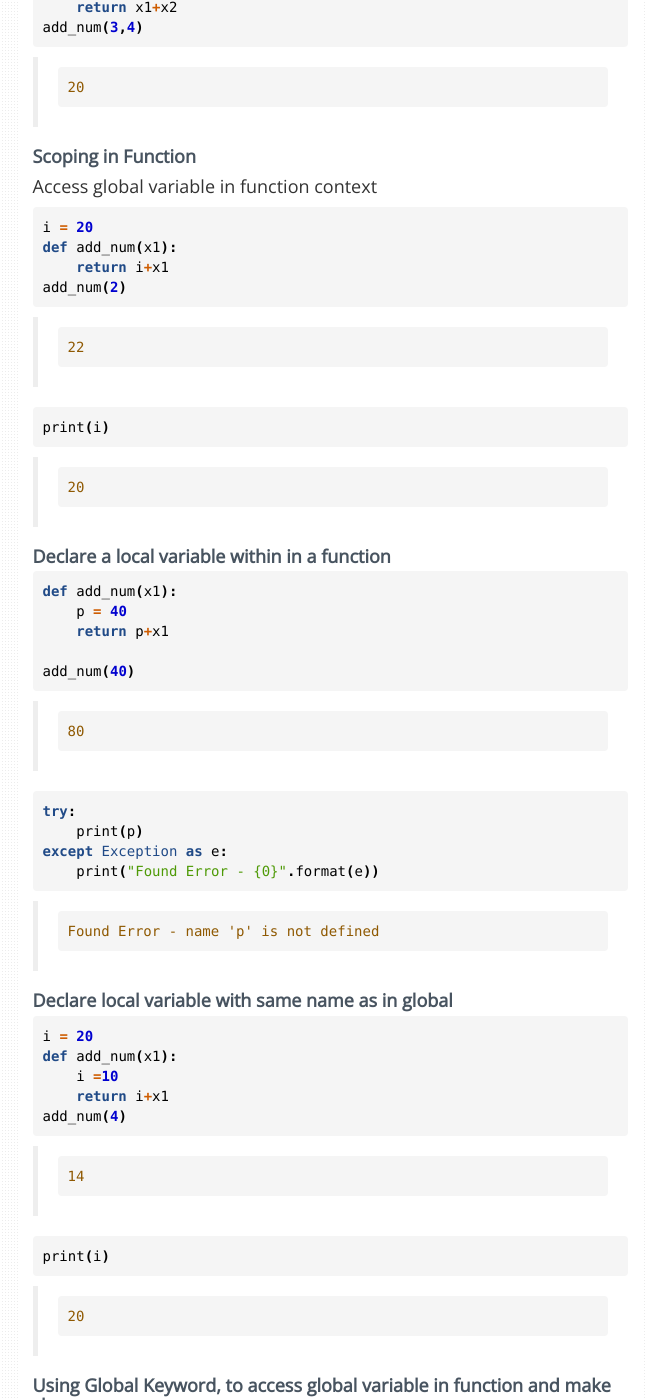
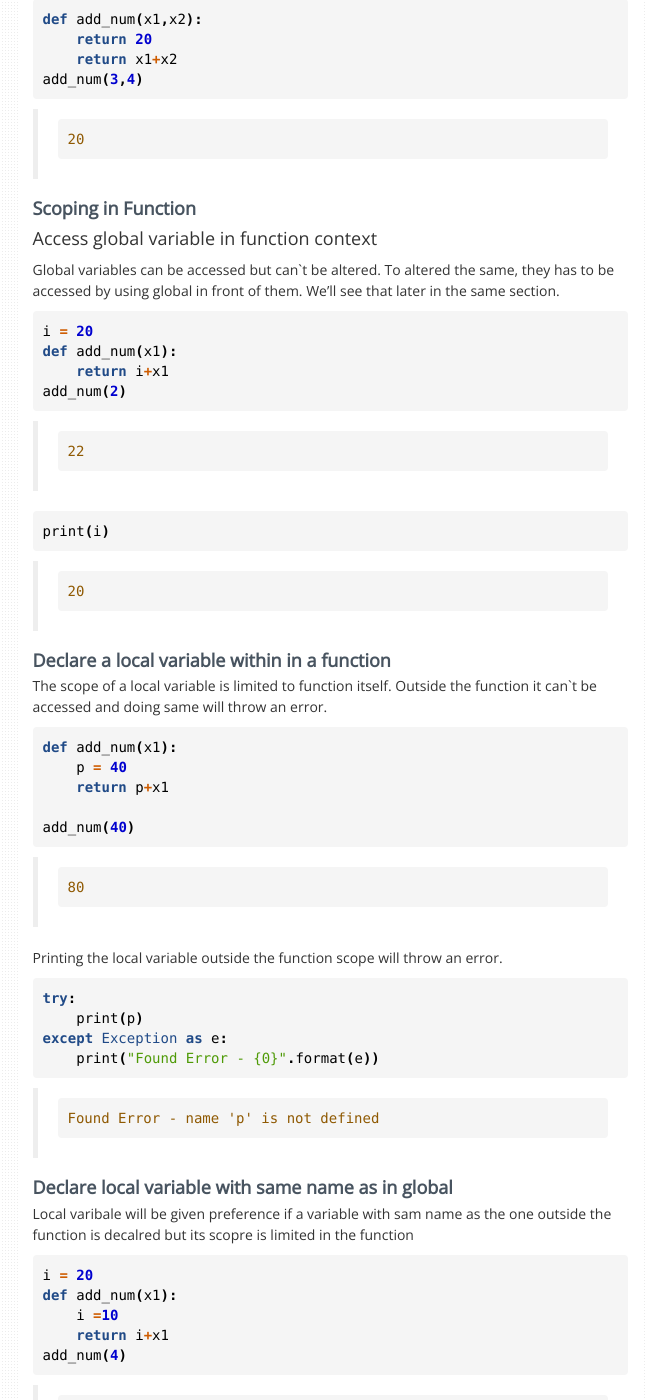
Before and after one commit to aakashkh/data-patterns, a Jekyll site: the page built from _posts/python/2019-06-29-Args-Kwargs-Return.md, in a window 1280 px wide and 1400 px high, scrolled down 463 px. Shown: the whole window, without its empty margins (310-955 px from the left). Built offline with Jekyll 4.4.1, drawn with Linux system fonts in a browser that asks for light colours; nearby versions of some CDN libraries; comment, search, counter and statistics services are not loaded; some of the changed text lies outside the part shown.

Commit message:
added description

````diff
--- a/_posts/python/2019-06-29-Args-Kwargs-Return.md
+++ b/_posts/python/2019-06-29-Args-Kwargs-Return.md
@@ -23,7 +23,7 @@ add_num(1,2)
     3
 
 
-
+The function will return 20, the addition expression will not execute as before that a return statement is reached.
 
 ```python
 def add_num(x1,x2):
@@ -43,7 +43,7 @@ add_num(3,4)
 
 #### Access global variable in function context
 
-
+Global variables can be accessed but can`t be altered. To altered the same, they has to be accessed by using global in front of them. We'll see that later in the same section.
 ```python
 i = 20
 def add_num(x1):
@@ -68,7 +68,7 @@ print(i)
 
 ### Declare a local variable within in a function
 
-
+The scope of a local variable is limited to function itself. Outside the function it can`t be accessed and doing same will throw an error.
 ```python
 def add_num(x1):
     p = 40
@@ -83,7 +83,7 @@ add_num(40)
     80
 
 
-
+Printing the local variable outside the function scope will throw an error.
 
 ```python
 try:
@@ -96,7 +96,7 @@ except Exception as e:
 
 
 ### Declare local variable with same name as in global
-
+Local varibale will be given preference if a variable with sam name as the one outside the function is decalred but its scopre is limited in the function
 
 ```python
 i = 20
@@ -113,7 +113,7 @@ add_num(4)
 
 
 
-
+This will print the value of global variable.
 ```python
 print(i)
 ```
@@ -123,7 +123,7 @@ print(i)
 
 ### Using Global Keyword, to access global variable in function and make changes
 
-
+Global variable can`t be altered, to do the same access them via global keyword
 ```python
 i = 20
 def add_num(x1):
@@ -155,7 +155,7 @@ add_num(5)
     5
 
 
-
+Accessing with global, will altered there value as well.
 
 ```python
 print(i)
@@ -163,9 +163,10 @@ print(i)
 >
     0
 
-
 ### \*args and \*\*kwargs in function
 
+User define arguments and keyword arguments (name, value pair) can be defined in function using *args and **kwargs.
+The *args have to be defined after positional argument and kwargs has to be defined after *args. There is a strict order is defined if any function incldue these all.
 
 ```python
 def print_name(*args):
````
